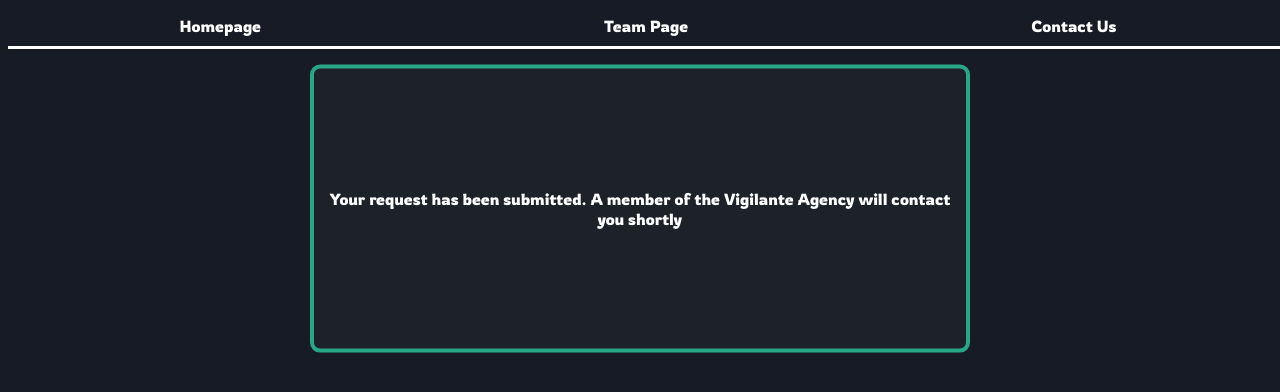
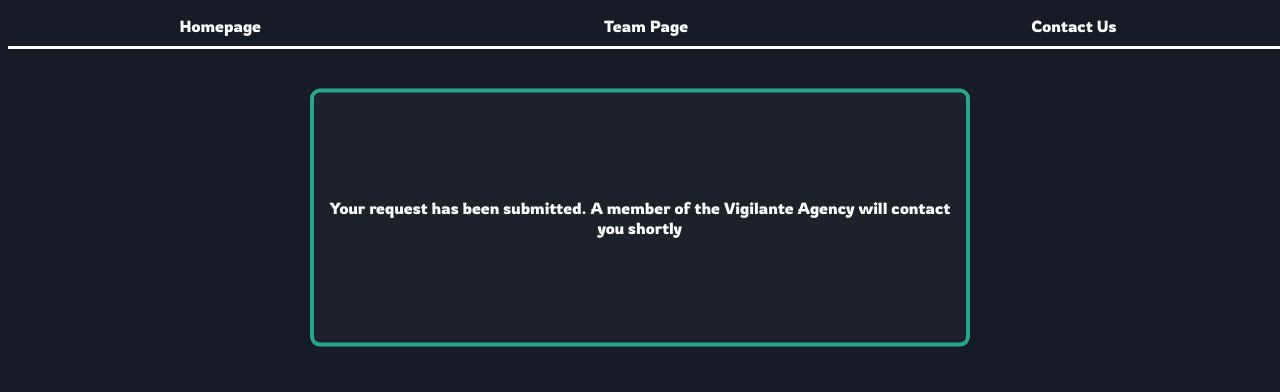
Before and after one commit to fac29b/ejproject1, a plain HTML site: page contactus.html in a window 1280 px wide. Both pictures are taken after typing "Sample", "Sample", "name@example.com", "5551234", "Sample" into the empty fields and a click on the button "Submit". Shown: the part 230-622 px from the top of the page. Drawn offline with Linux system fonts and the light colour scheme.

Commit message:
feat(CSS): set height of .request-submitted-msg element to 250px

```diff
--- a/style.css
+++ b/style.css
@@ -24,9 +24,9 @@
   justify-content: center;
   align-items: center;
   width: 50%;
-  height: 280px;
+  height: 250px;
   position: absolute;
-  padding: 0 10px; /* top/bottom 0, left/right 10px */
+  padding: 0 10px;
   top: 50%;
   left: 50%;
   transform: translate(-50%, -80%);
```
